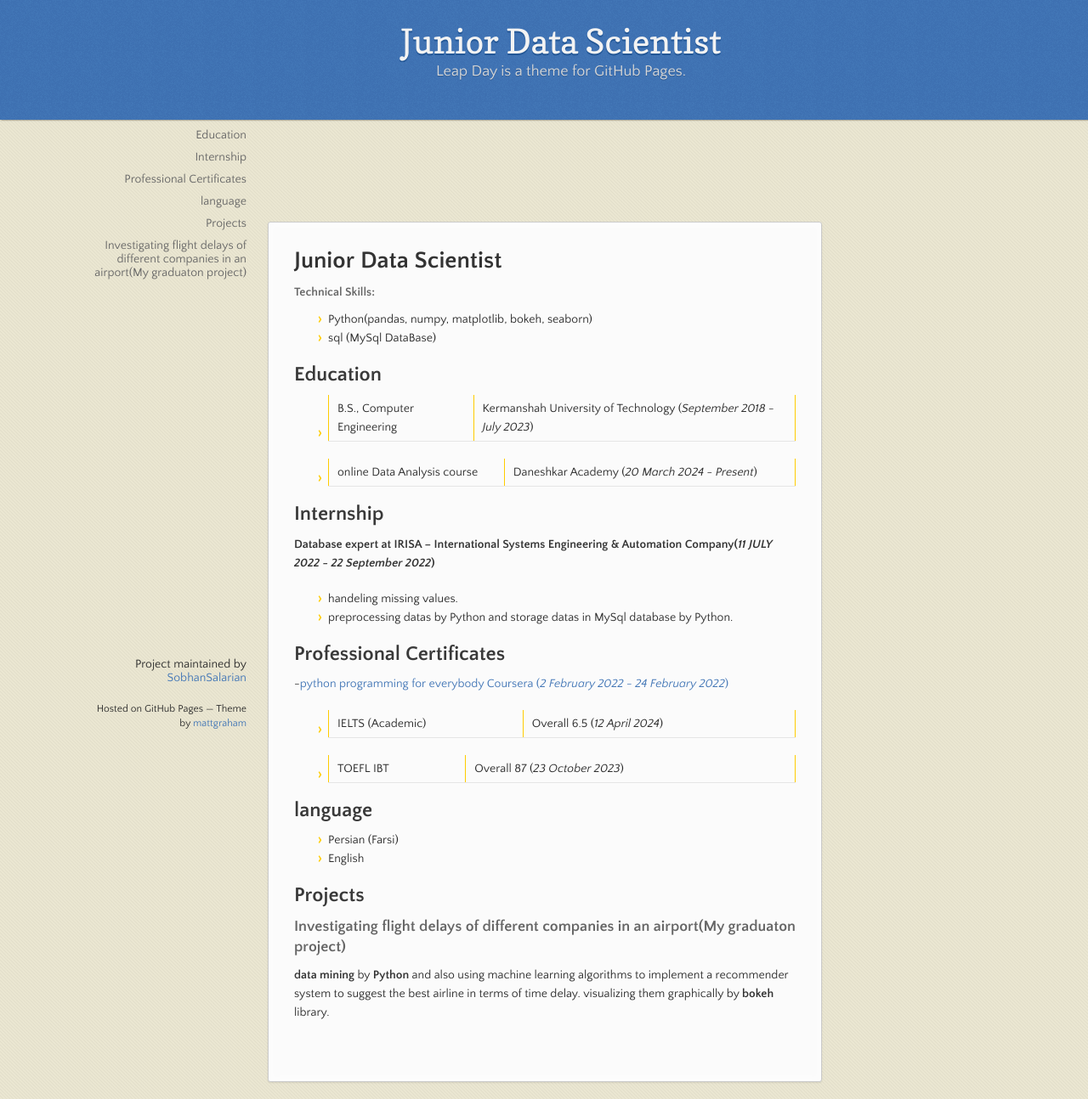
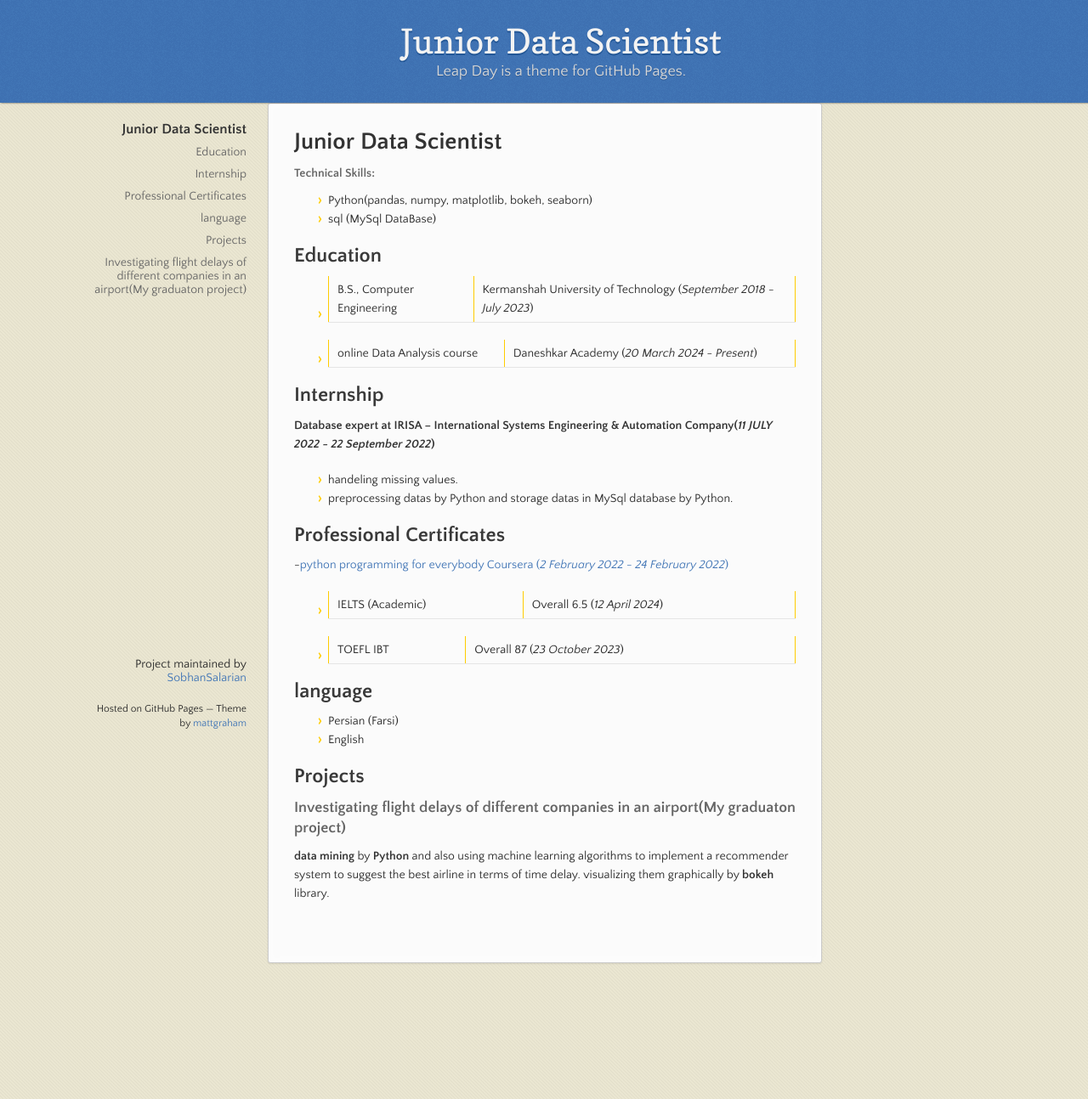
Before and after one commit to SobhanSalarian/My-Portfolio, a Jekyll site: the page built from README.md, in a window 1280 px wide. Shown: the whole page at 85% size. Built offline with Jekyll 4.4.1, drawn with Linux system fonts in a browser that asks for light colours; our own code applies the rules of GitHub Pages for plain Markdown files; after the commit the page ends 1154 px from its top, so only the background shows below that.

Commit message:
Update jekyll-theme-leap-day.scss

```diff
--- a/_sass/jekyll-theme-leap-day.scss
+++ b/_sass/jekyll-theme-leap-day.scss
@@ -162,15 +162,15 @@ dt {
 }
 
 header {
-  padding: 25px 20px 40px 20px; /* Adjusted padding */
+  padding: 25px 20px 20px 20px; /* Adjusted padding */
   margin: 0;
-  position: relative; /* Changed fixed to relative */
+  position: relative;
   width: 100%;
   text-align: center;
   background: url(../images/background.png) #4276b6;
   box-shadow: 1px 0px 2px rgba(0,0,0,.75);
-  z-index:99;
-  -webkit-font-smoothing:antialiased;
+  z-index: 99;
+  -webkit-font-smoothing: antialiased;
   min-height: 76px;
 
   h1 {
@@ -208,7 +208,7 @@ section {
   width: 590px;
   padding: 30px 30px 50px 30px;
   margin: 20px 0;
-  margin-top: 120px; /* Adjusted margin-top */
+  margin-top: 0px; /* Adjusted margin-top */
   position: relative;
   background: #fbfbfb;
   border-radius: 3px;
@@ -223,7 +223,7 @@ small {
 nav {
   width: 230px;
   position: fixed;
-  top: 120px; /* Adjusted top */
+  top: 140px; /* Adjusted top */
   left: 50%;
   margin-left: -580px;
   text-align: right;
```
